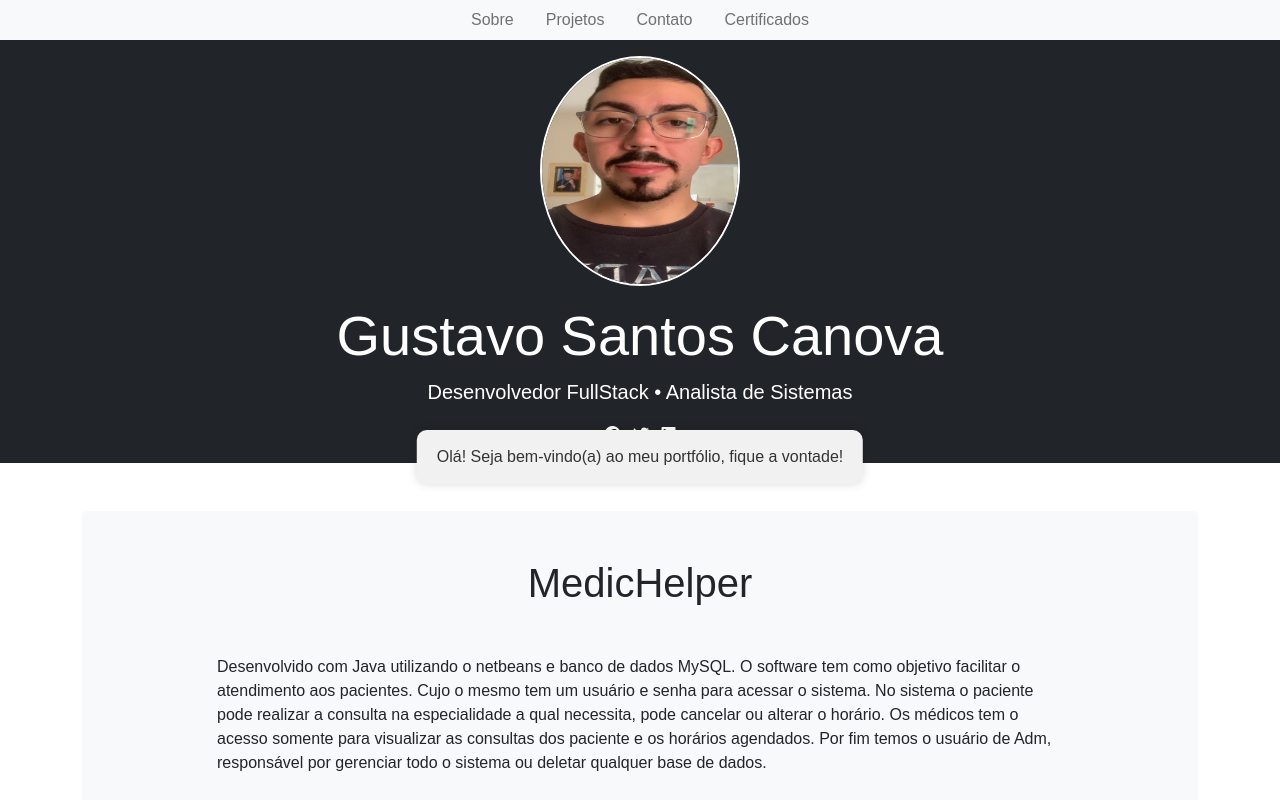
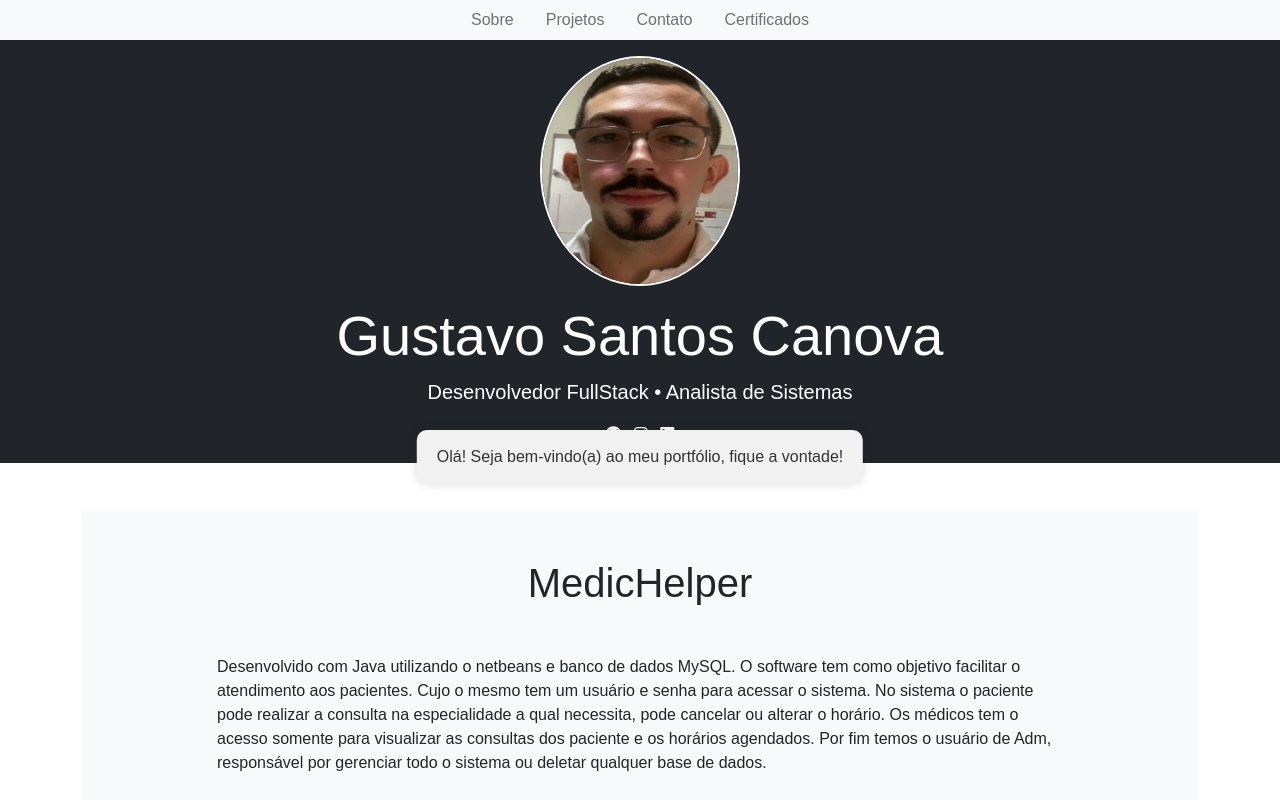
Before and after one commit to GustavoSCanova/Meu_Portfolio, a plain HTML site: page index.html in a window 1280 px wide. Shown: the top 800 px of the page. Drawn offline with nearby package versions, Linux system fonts and the light colour scheme.

Commit message:
Init Code

```diff
--- a/index.html
+++ b/index.html
@@ -66,7 +66,7 @@
                     <!-- Foto em cima e centralizada -->
                     <div class="col-12 mb-3 d-flex justify-content-center">
                         <div class="profile-photo-wrapper">
-                            <img src="Img/Foto.jpg" alt="Minha Foto"
+                            <img src="Perfil/Foto-Perfil.jpeg" alt="Minha Foto"
                                 class="profile-photo img-fluid rounded-circle border border-2 border-white"
                                 style="max-width: 200px;" />
                         </div>
@@ -76,9 +76,9 @@
                         <h1 class="display-4">Gustavo Santos Canova</h1>
                         <p class="lead">Desenvolvedor FullStack • Analista de Sistemas</p>
 
-                        <a href="#" class="text-white me-2"><i class="fab fa-facebook"></i></a>
-                        <a href="#" class="text-white me-2"><i class="fab fa-twitter"></i></a>
-                        <a href="#" class="text-white"><i class="fab fa-linkedin"></i></a>
+                        <a href="https://github.com/GustavoSCanova" class="text-white me-2"><i class="fab fa-github"></i></a>
+                        <a href="https://www.instagram.com/gustavo_canova/" class="text-white me-2"><i class="fab fa-instagram"></i></a>
+                        <a href="https://www.linkedin.com/in/gustavo-santos-canova-377ab31a4/" class="text-white"><i class="fab fa-linkedin"></i></a>
 
 
                     </div>
@@ -279,8 +279,10 @@
             </div>
 
 
-            <div id="projetos" class="container py-5">
-                <!-- Jumbotron equivalente -->
+            <!-- Segundo Jumbotron -->
+
+            <!-- <div id="projetos" class="container py-5">
+
                 <div class="bg-light p-5 rounded-3">
 
                     <h1 class="mb-4 text-center">Agenda de Pagamentos</h1>
@@ -450,10 +452,10 @@
 
                     </div>
 
-                    <!-- Botão com link -->
+
                     <a href="#" class="btn btn-primary mt-2">Ver Projeto</a>
                 </div>
-            </div>
+            </div> -->
 
 
         </section>
```
Also changed, not shown: Img/Foto.jpg (deleted), Perfil/Foto-Perfil.jpeg (added).
